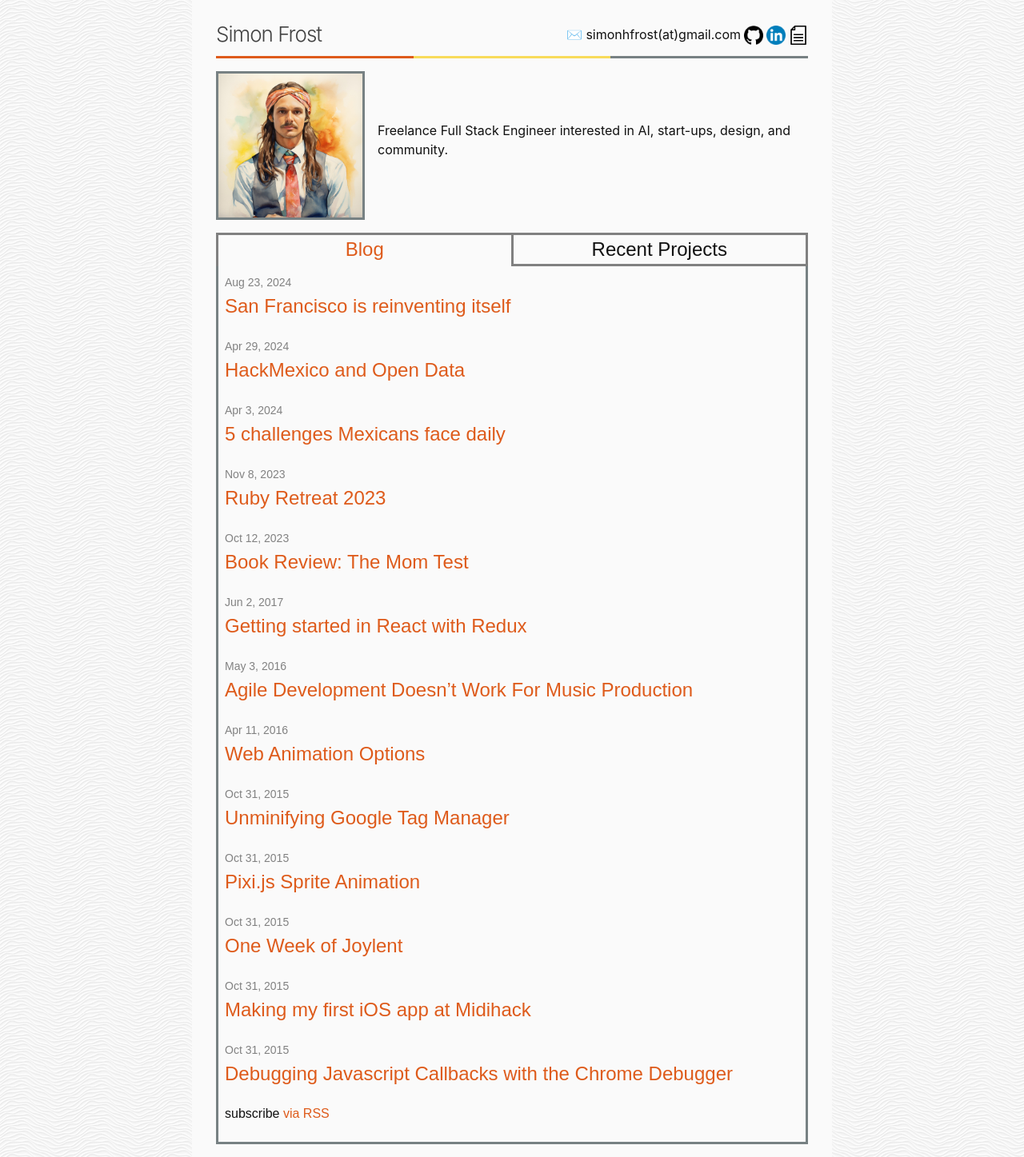
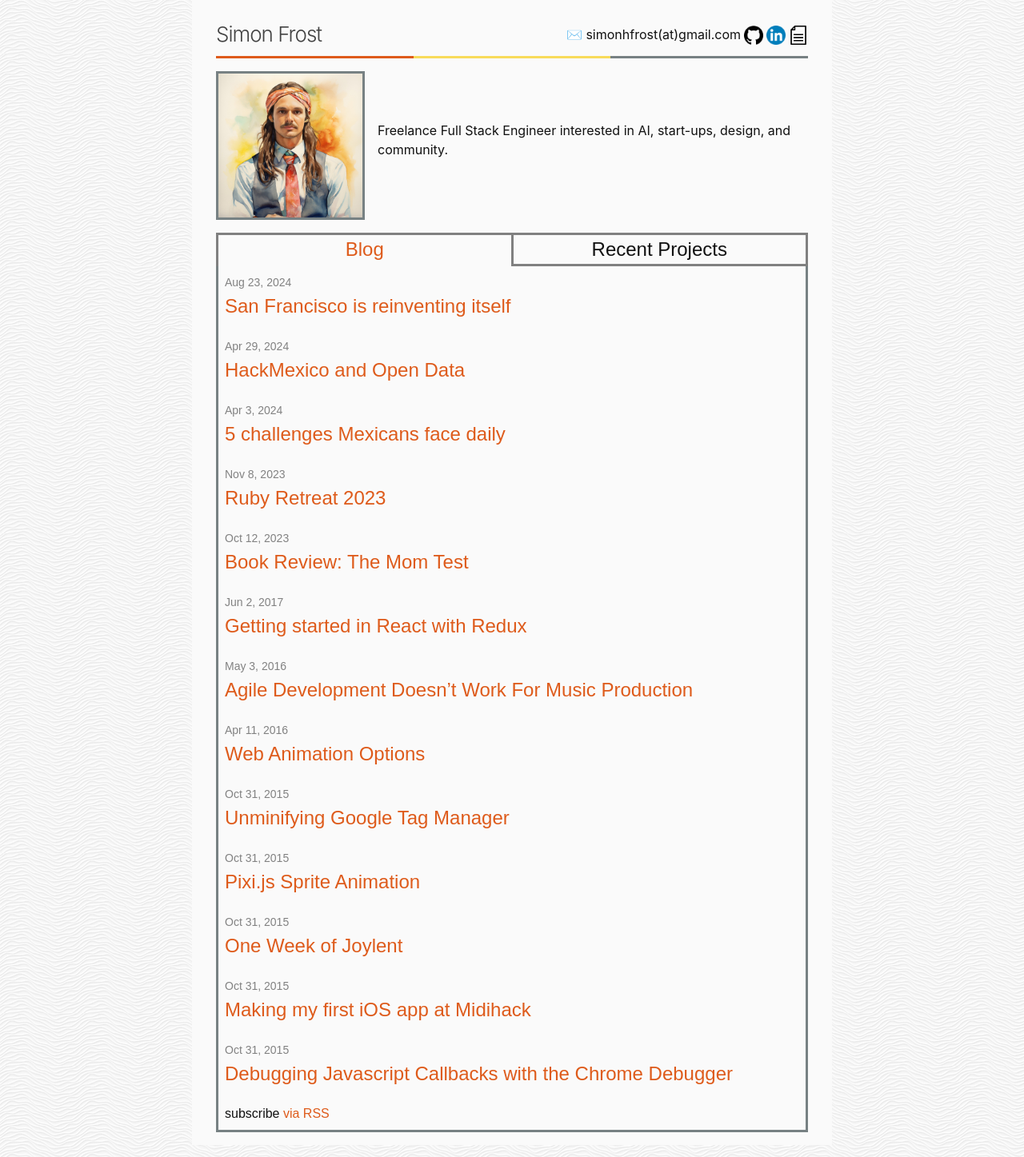
Before and after one commit to SimonHFrost/jekyll_blog, a Jekyll site: the page built from index.markdown, in a window 1280 px wide. Shown: the whole page at 80% size. Built offline with Jekyll 4.4.1, drawn with Linux system fonts in a browser that asks for light colours.

Commit message:
No margin for rss feed text

```diff
--- a/_sass/minima/_layout.scss
+++ b/_sass/minima/_layout.scss
@@ -327,3 +327,7 @@
     display: none;
   }
 }
+
+.rss-subscribe {
+  margin-bottom: 0;
+}
```
